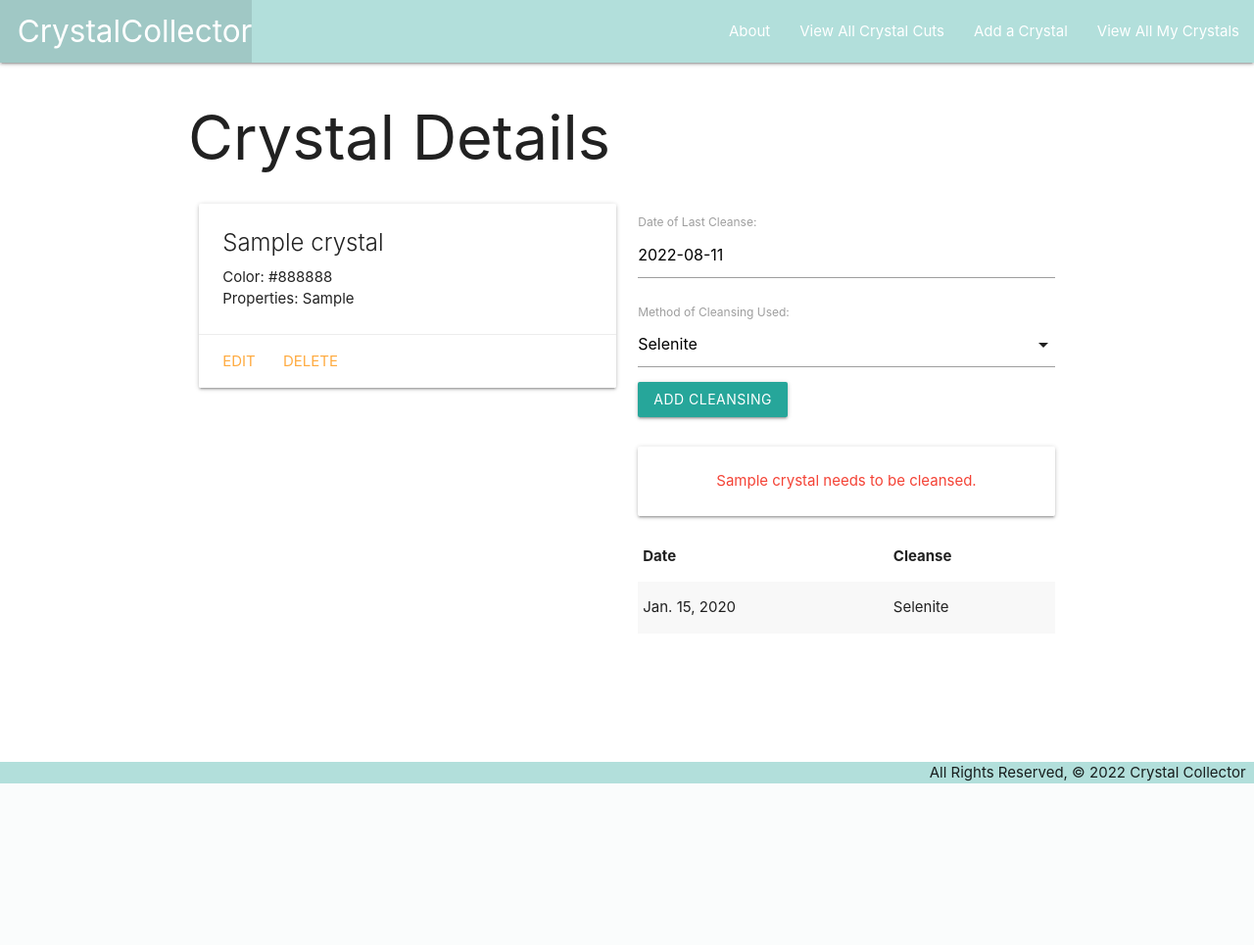
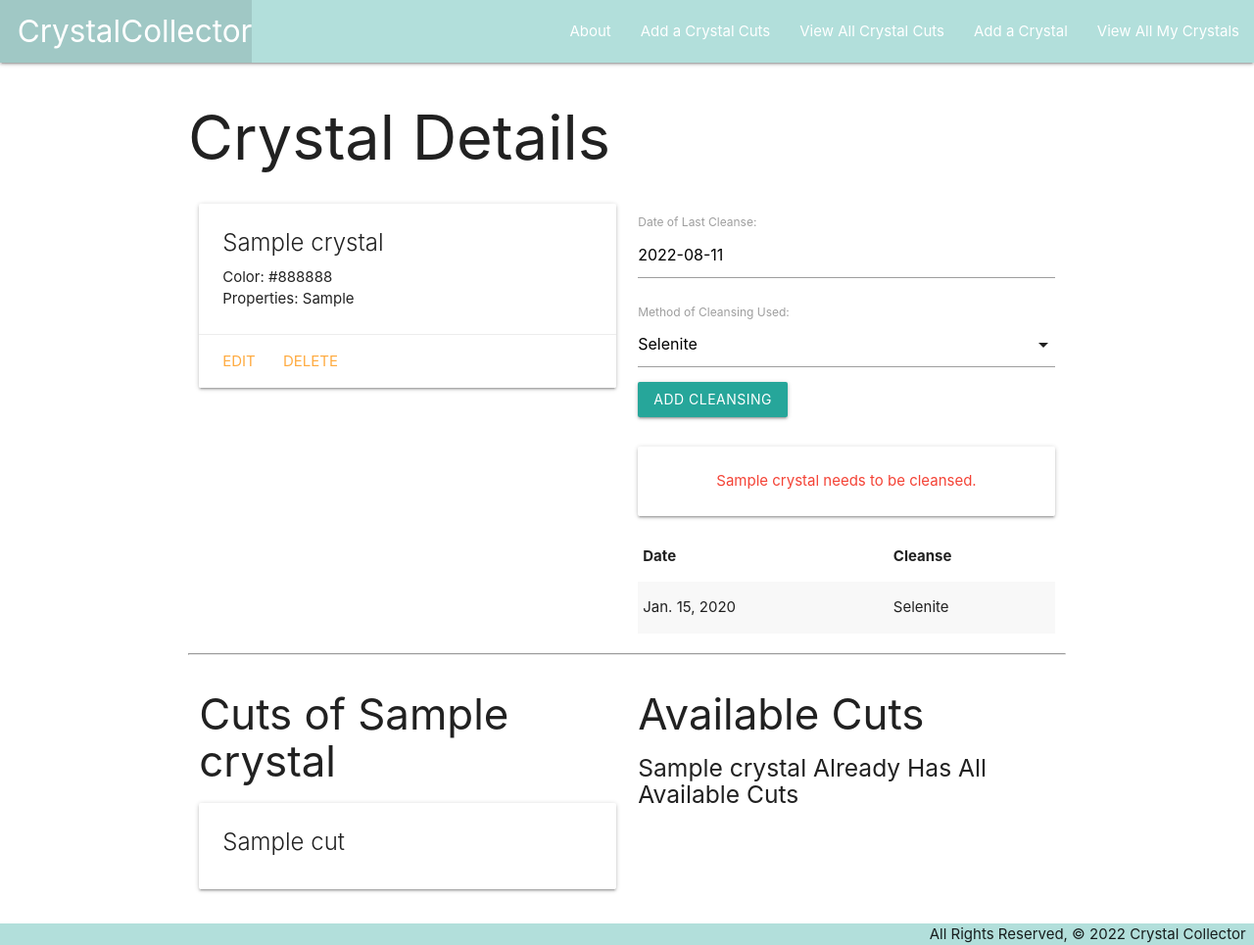
Before and after one commit to iris-personal/CrystalCollector, a Django app: page /crystals/1/ in a window 1280 px wide. Shown: the whole page at 98% size. Before the commit the page ends 800 px from the top, so only its background shows below. Run offline with Django 4.2, Linux system fonts and the light colour scheme; tables that the repository leaves empty hold one stand-in row (values such as "Sample post").

Commit message:
assoc_cut created has kinks

```diff
--- a/main_app/templates/base.html
+++ b/main_app/templates/base.html
@@ -20,6 +20,7 @@
         </ul>
         <ul class="right">
           <li><a href="{% url 'about' %}">About</a></li>
+          <li><a href="{% url 'cuts_create' %}">Add a Crystal Cuts</a></li>
           <li><a href="{% url 'cuts_index' %}">View All Crystal Cuts</a></li>
           <li><a href="{% url 'crystals_create' %}">Add a Crystal</a></li>
           <li><a href="{% url 'index' %}">View All My Crystals</a></li>
--- a/main_app/templates/crystals/detail.html
+++ b/main_app/templates/crystals/detail.html
@@ -43,7 +43,46 @@
         </table>
     </div>
 </div>
-
+<hr>
+<div class="row">
+  <div class="col s6">
+    <h3>Cuts of {{ crystal.name }}</h3>
+    {% if crystal.cuts.count %}
+      {% for cut in crystal.cuts.all %}
+        <div class="card">
+          <div class="card-content">
+            <span class="card-title">
+              {{ cut.name }}
+            </span>
+          </div>
+        </div>
+      {% endfor %}
+    {% else %}
+      <h5>No Cuts of this Crystal Yet!</h5>
+    {% endif %}
+</div>
+<div class="col s6">
+    <h3>Available Cuts</h3>
+    {% if cuts.count %}
+      {% for cut in cuts.all %}
+        <div class="card">
+          <div class="card-content">
+            <span class="card-title">
+              {{ cut.name }}
+            </span>
+          </div>
+          <div class="card-action">
+            <form action="{% url 'assoc_cut' crystal.id cut.id %}" method="POST">
+              {% csrf_token %}
+              <button type="submit" class="btn">Add</button>
+            </form>
+          </div>
+        </div>
+      {% endfor %}
+    {% else %}
+      <h5>{{crystal.name}} Already Has All Available Cuts</h5>
+    {% endif %}
+</div>
 <script>
     const dateEl = document.getElementById('id_date');
     M.Datepicker.init(dateEl, {
--- a/main_app/urls.py
+++ b/main_app/urls.py
@@ -10,6 +10,11 @@ urlpatterns = [
     path('crystals/<int:pk>/update/', views.CrystalUpdate.as_view(), name='crystals_update'),
     path('crystals/<int:pk>/delete/', views.CrystalDelete.as_view(), name='crystals_delete'),
     path('crystals/<int:crystal_id>/add_cleansing/', views.add_cleansing, name='add_cleansing'),
+    path('crystals/<int:crystal_id>/assoc_cut/<int:cut_id>/', views.assoc_cut, name='assoc_cut'),
+    path('crystals/<int:crystal_id>/unassoc_cut/<int:cut_id>/', views.unassoc_cut, name='unassoc_cut'),
     path('cuts/', views.CutList.as_view(), name='cuts_index'),
     path('cuts/<int:pk>/', views.CutDetail.as_view(), name='cuts_detail'),
+    path('cuts/create/', views.CutCreate.as_view(), name='cuts_create'),
+    path('cuts/<int:pk>/update/', views.CutUpdate.as_view(), name='cuts_update'),
+    path('cuts/<int:pk>/delete/', views.CutDelete.as_view(), name='cuts_delete'),
 ]
--- a/main_app/views.py
+++ b/main_app/views.py
@@ -28,6 +28,14 @@ def crystals_detail(request, crystal_id):
     }
   )
 
+def assoc_cut(request, crystal_id, cut_id):
+  Crystal.objects.get(id=crystal_id).cuts.add(cut_id)
+  return redirect('detail', crystal_id=crystal_id)
+
+def unassoc_cut(request, crystal_id, cut_id):
+  Crystal.objects.get(id=crystal_id).cuts.remove(cut_id)
+  return redirect('detail', crystal_id=crystal_id)
+
 class CrystalCreate(CreateView):
   model = Crystal
   fields = ['name', 'colors', 'properties']
@@ -55,3 +63,15 @@ class CutList(ListView):
 
 class CutDetail(DetailView):
   model = Cut
+
+class CutCreate(CreateView):
+  model = Cut
+  fields = '__all__'
+
+class CutUpdate(UpdateView):
+  model = Cut
+  fields = ['name']
+
+class CutDelete(DeleteView):
+  model = Cut
+  success_url = '/cuts/'
```
Also changed, not shown: main_app/templates/main_app/cut_confirm_delete.html (added, +13 -0 lines), main_app/templates/main_app/cut_form.html (added, +16 -0 lines).
